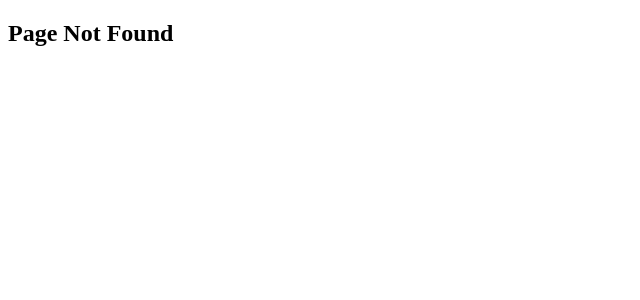
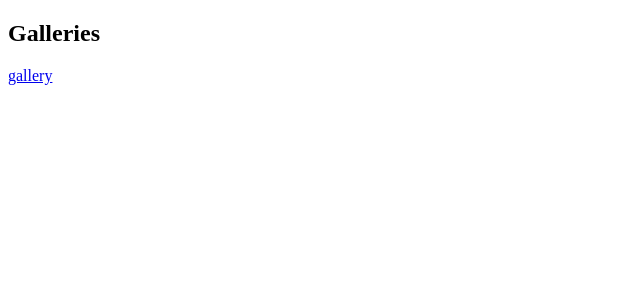
Before and after one commit to harmony-rosenberg/art-museum, a React (Vite) app in the folder art-museum/: page /galleries in a window 1280 px wide. Before the commit this address had no page. Shown: the top 300 px of the page, without its empty margins (0-640 px from the left). Built offline with nearby package versions, Linux system fonts and the light colour scheme; the HTML template or start-up script is replaced by a standard one.

Commit message:
phase-2 in progress

```diff
--- /dev/null
+++ b/art-museum/src/components/GalleryNavigation/GalleryNavigation.jsx
@@ -0,0 +1,23 @@
+import { NavLink } from "react-router-dom";
+// console.log('TEST ==>', gallery.galleryid)
+
+const GalleryNavigation = ({galleries}) => {
+
+	let galleryId = galleries.map(gallery => {
+
+	gallery.galleryid
+	})
+
+	return (
+		<nav>
+			<h1>Galleries</h1>
+			<NavLink
+			to={galleryId}
+			// className={}
+			> gallery {galleryId} </NavLink>
+		</nav>
+)
+}
+
+
+export default GalleryNavigation;
--- /dev/null
+++ b/art-museum/src/components/GalleryNavigation/index.js
@@ -0,0 +1,4 @@
+import GalleryNavigation from './GalleryNavigation';
+
+
+export default GalleryNavigation;
```
Also changed, not shown: art-museum/src/App.jsx (+6 -1 lines), art-museum/src/components/GalleryNavigation/GalleryNavigation.css (added).
